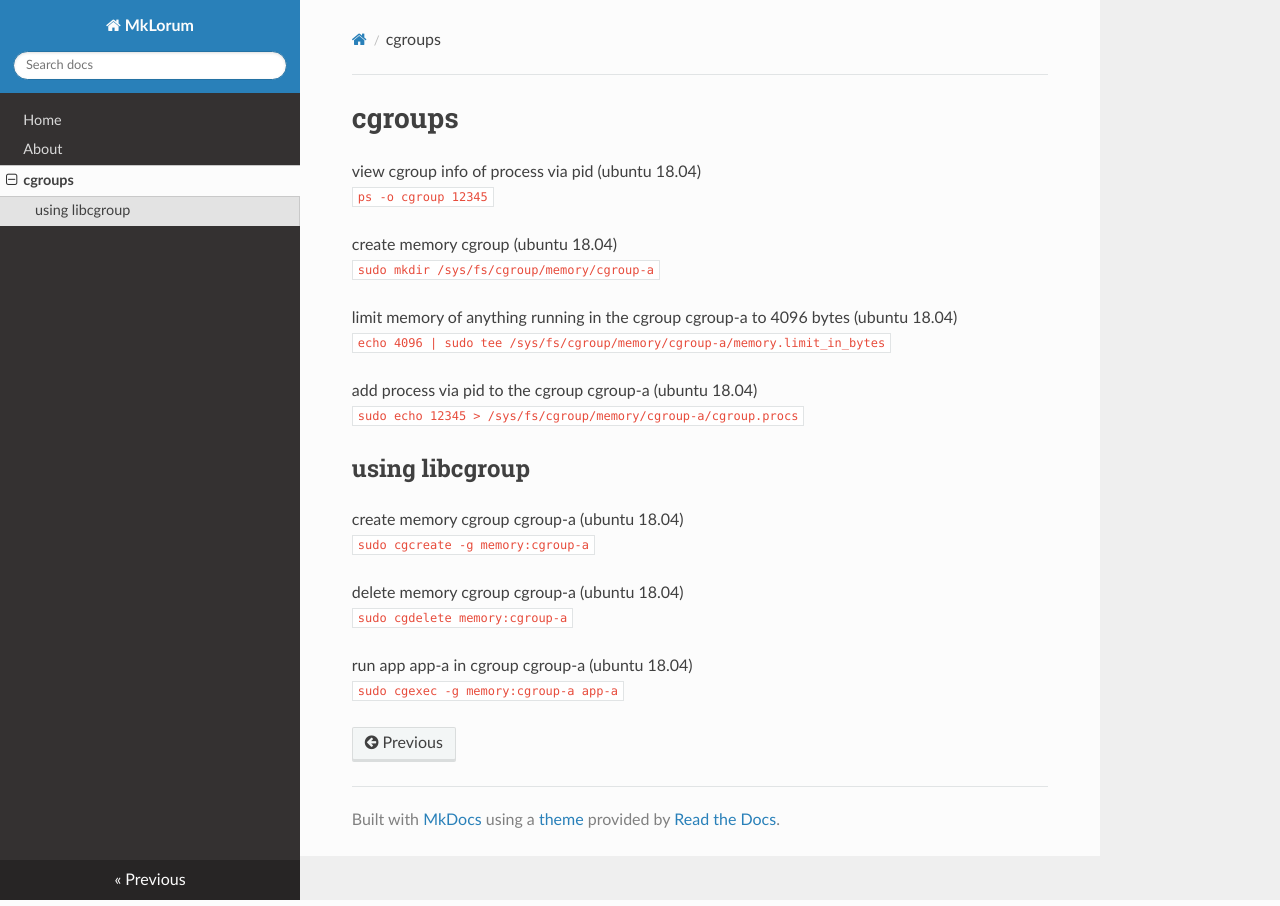
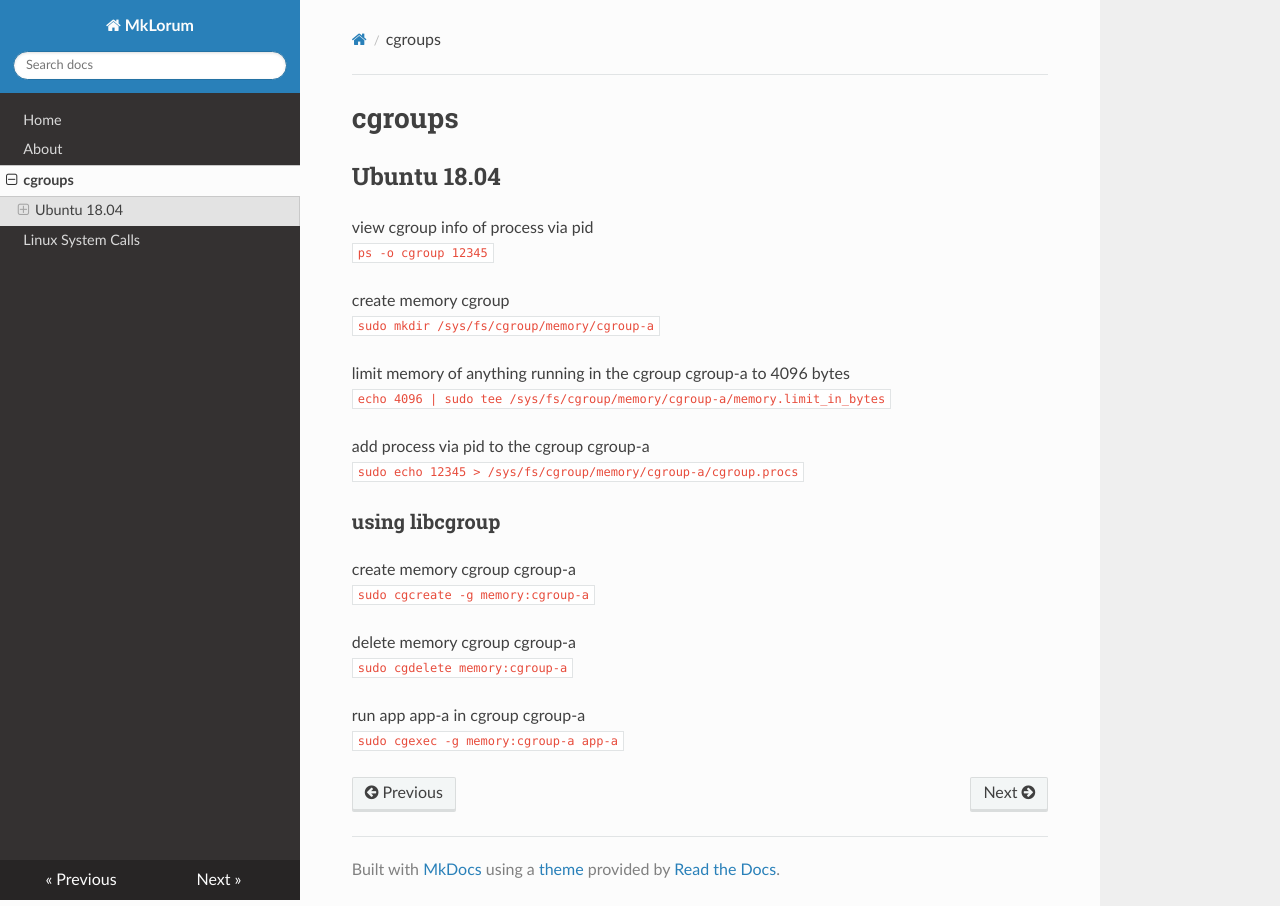
Before and after one commit to stockhausenj/command-line-fu, an MkDocs documentation site: the page built from docs/cgroups.md, in a window 1280 px wide. Built offline with MkDocs 1.6.1, drawn with Linux system fonts in a browser that asks for light colours; nearby versions of some CDN libraries.

Commit message:
Add linux system calls page.

```diff
--- a/docs/cgroups.md
+++ b/docs/cgroups.md
@@ -1,23 +1,25 @@
 # cgroups
 
-view cgroup info of process via pid (ubuntu 18.04)<br/>
+## Ubuntu 18.04
+
+view cgroup info of process via pid<br/>
 `ps -o cgroup 12345`
 
-create memory cgroup (ubuntu 18.04)<br/>
+create memory cgroup<br/>
 `sudo mkdir /sys/fs/cgroup/memory/cgroup-a`
 
-limit memory of anything running in the cgroup cgroup-a to 4096 bytes (ubuntu 18.04)<br/>
+limit memory of anything running in the cgroup cgroup-a to 4096 bytes<br/>
 `echo 4096 | sudo tee /sys/fs/cgroup/memory/cgroup-a/memory.limit_in_bytes`
 
-add process via pid to the cgroup cgroup-a (ubuntu 18.04)<br/>
+add process via pid to the cgroup cgroup-a<br/>
 `sudo echo 12345 > /sys/fs/cgroup/memory/cgroup-a/cgroup.procs`
 
-## using libcgroup
-create memory cgroup cgroup-a (ubuntu 18.04)<br/>
+### using libcgroup
+create memory cgroup cgroup-a<br/>
 `sudo cgcreate -g memory:cgroup-a`
 
-delete memory cgroup cgroup-a (ubuntu 18.04)<br/>
+delete memory cgroup cgroup-a<br/>
 `sudo cgdelete memory:cgroup-a`
 
-run app app-a in cgroup cgroup-a (ubuntu 18.04)<br/>
+run app app-a in cgroup cgroup-a<br/>
 `sudo cgexec -g memory:cgroup-a app-a`
--- a/mkdocs.yml
+++ b/mkdocs.yml
@@ -3,4 +3,5 @@ nav:
     - Home: index.md
     - About: about.md
     - cgroups: cgroups.md
+    - Linux System Calls: linux-system-calls.md
 theme: readthedocs
```
Also changed, not shown: cheetohs/cgroups.md (deleted, +0 -23 lines), docs/linux-system-calls.md (added, +12 -0 lines), site/linux-system-calls/index.html, site/search/search_index.json, site/sitemap.xml, 11 other files.
